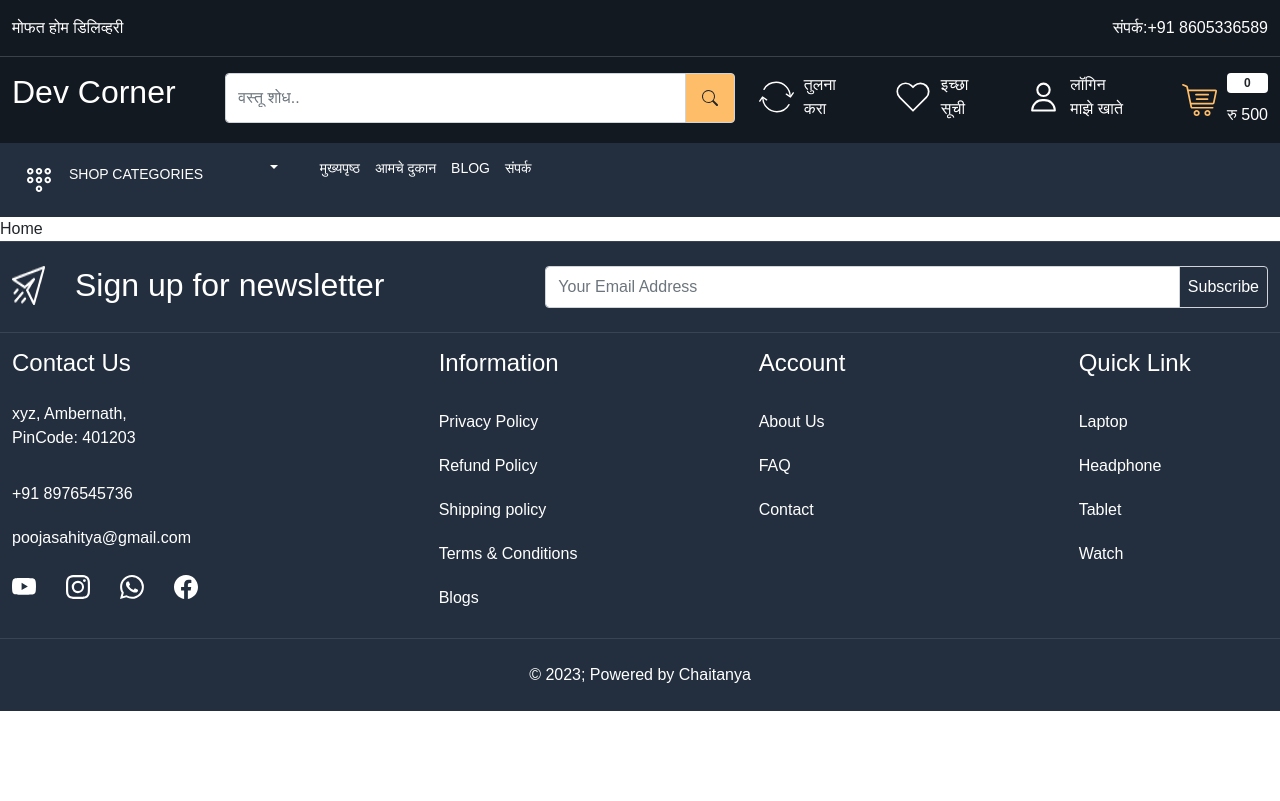
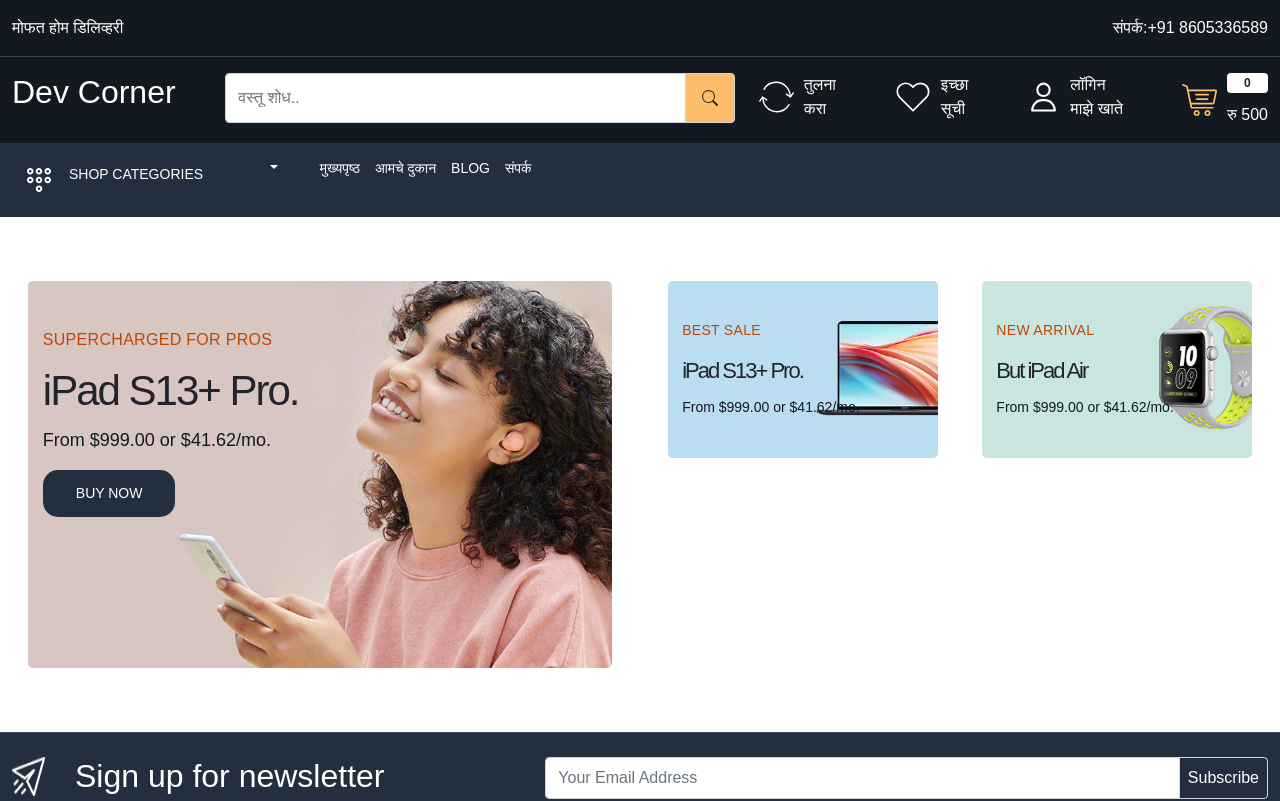
Before and after one commit to Webdev-Chaitanya/SGPB-FrontEnd, a React (Create React App) app: page / in a window 1280 px wide. Shown: the top 801 px of the page. Built offline with nearby package versions, Linux system fonts and the light colour scheme; a web font is replaced by a local one.

Commit message:
Home commit

```diff
--- a/src/App.css
+++ b/src/App.css
@@ -8,6 +8,7 @@
   --color-3b4149: #3b4149;
   --color-febd69: #febd69;
   --color-232f3e: #232f3e;
+  --color-bf4800: #bf4800;
 
 }
 body{
@@ -31,7 +32,17 @@
 .gap-30{
   gap:30px;
 }
-
+.button {
+  background-color: var(--color-232f3e);
+  color: white;
+  font-size: 14px;
+  padding: 13px 33px;
+  border-radius: 15px;
+}
+.button:hover{
+  background-color: var(--color-febd69);
+  color: #131921;
+}
 /* Header Part  */
 
 .header-top-strip{
@@ -96,3 +107,63 @@
   padding: 8px 17px;
 }
 /* Footer Part End Here */
+
+/* Home Part End Here */
+
+.main-banner-content {
+  top: 15%;
+  left: 5%;
+}
+.main-banner-content h4 {
+  font-size: 16px;
+  font-weight: 400;
+  line-height: 24px;
+  color: var(--color-bf4800);
+  margin: 0 0 12px;
+  letter-spacing: 0.3px;
+  text-transform: uppercase;
+}
+.main-banner-content h5 {
+  font-size: 42px;
+  line-height: 54px;
+  letter-spacing: -2px;
+  font-weight: 500;
+  text-transform: none;
+}
+.main-banner-content p{
+font-size: 18px;
+line-height: 28px;
+letter-spacing: 0.4;
+color: var(--color-131921);
+}
+.small-banner-content {
+  top: 25%;
+  left: 10%;
+}
+.small-banner-content h4 {
+  font-size: 14px;
+  font-weight: 400;
+  line-height: 24px;
+  color: var(--color-bf4800);
+  margin: 0 0 12px;
+  letter-spacing: 0.3px;
+  text-transform: uppercase;
+}
+.small-banner-content h5 {
+  font-size: 22px;
+  line-height: 34px;
+  letter-spacing: -2px;
+  font-weight: 500;
+  text-transform: none;
+}
+.small-banner-content p{
+font-size: 14px;
+line-height: 22px;
+letter-spacing: 0.4;
+color: var(--color-131921);
+}
+.small-banner{
+  width:49%;
+}
+
+/* Home Part End Here */
--- a/src/pages/Home.js
+++ b/src/pages/Home.js
@@ -1,8 +1,61 @@
 import React from 'react'
+import {Link} from 'react-router-dom'
 
 const Home = () => {
   return (
-    <div>Home</div>
+    <>
+    <section className="home-wrapper-1 py-5">
+      <div className="container-xxl">
+        <div className="row">
+          <div className="col-6">
+            <div className="main-banner position-relative p-3">
+              <img
+                src="images/main-banner-1.jpg"
+                className="img-fluid rounded-3"
+                alt="main banner"
+               />
+              <div className="main-banner-content position-absolute">
+                <h4>SUPERCHARGED FOR PROS</h4>
+                <h5>iPad S13+ Pro.</h5>
+                <p>From $999.00 or $41.62/mo.</p>
+                <Link className="button">BUY NOW</Link>
+              </div>
+            </div>
+          </div>
+          <div className="col-6">
+            <div className="d-flex flex-wrap gap-10 justify-content-between align-item-center">
+            <div className="small-banner position-relative p-3">
+              <img
+                src="images/catbanner-01.jpg"
+                className="img-fluid rounded-3"
+                alt="main banner"
+               />
+              <div className="small-banner-content position-absolute">
+                <h4>Best Sale</h4>
+                <h5>iPad S13+ Pro.</h5>
+                <p>From $999.00 or $41.62/mo.</p>
+              </div>
+            </div>
+            <div className="small-banner position-relative p-3">
+              <img
+                src="images/catbanner-02.jpg"
+                className="img-fluid rounded-3"
+                alt="main banner"
+               />
+              <div className="small-banner-content position-absolute">
+                <h4>NEW ARRIVAL</h4>
+                <h5>But iPad Air</h5>
+                <p>From $999.00 or $41.62/mo.</p>
+              </div>
+            </div>
+
+            </div>
+
+          </div>
+        </div>
+      </div>
+    </section>
+    </>
   )
 }
 
```
